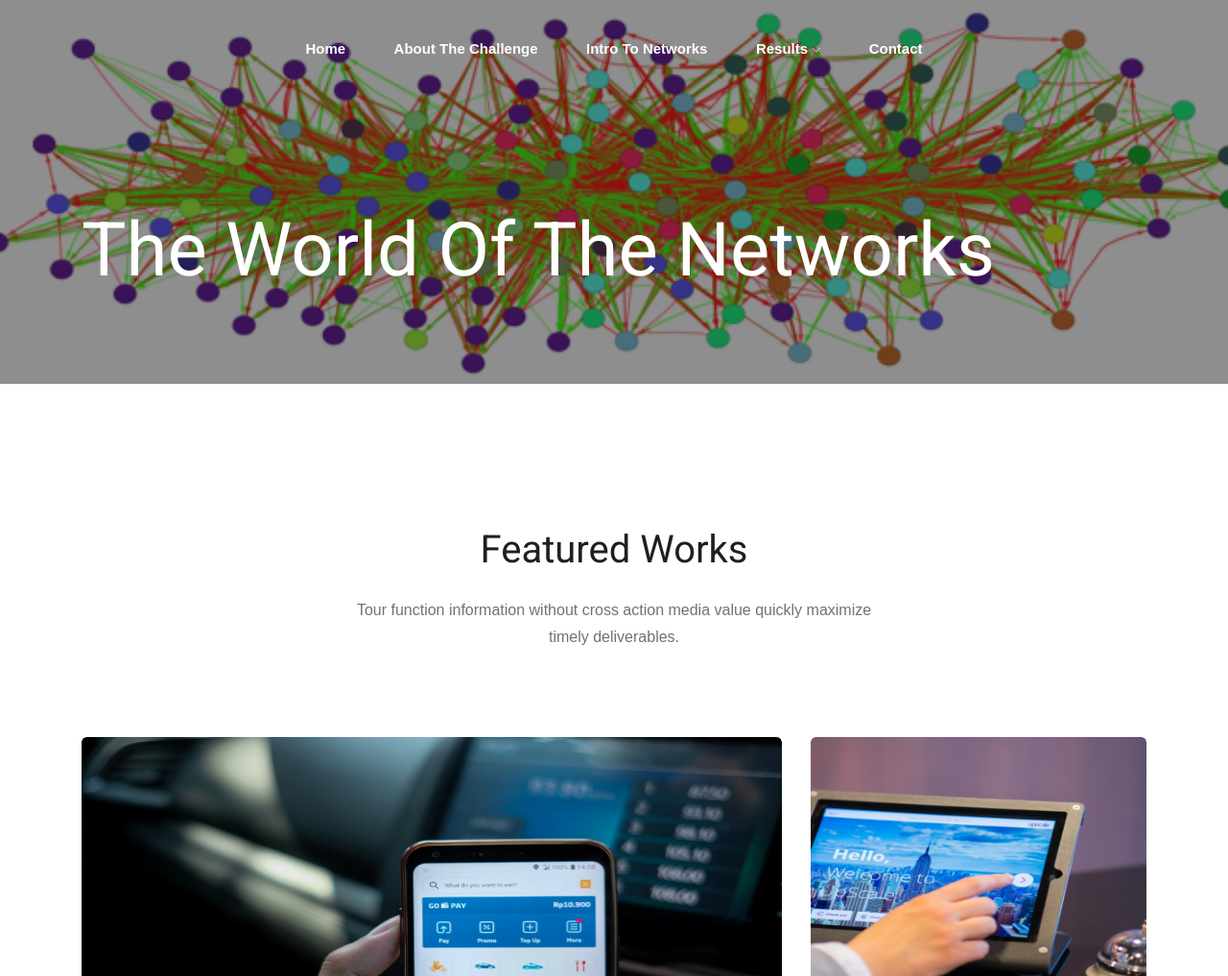
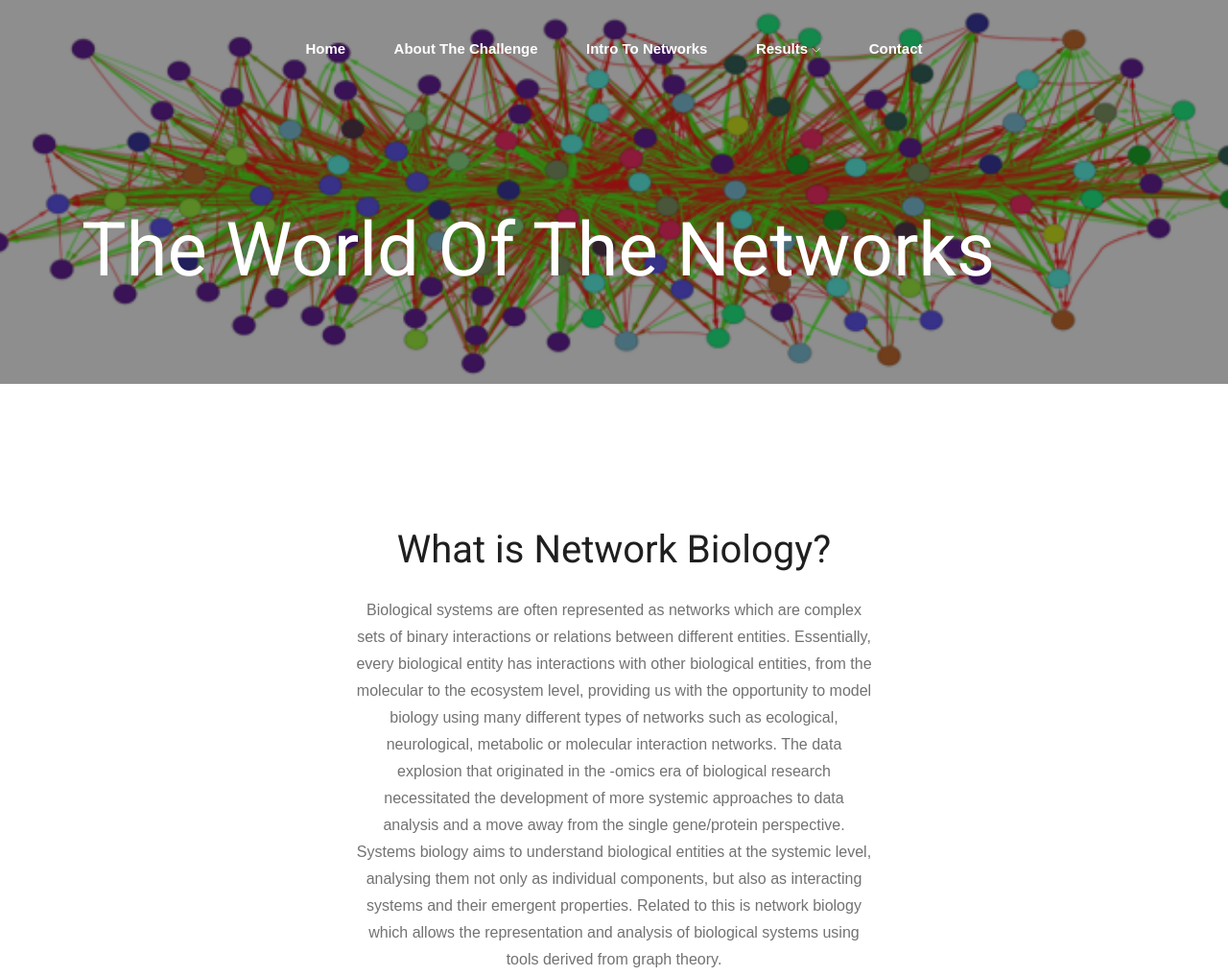
Before and after one commit to KevinMLanderos/NetBio, a plain HTML site: page Portfolio.html in a window 1280 px wide. Shown: the top 1017 px of the page at 96% size. Drawn offline with Linux system fonts and the light colour scheme; a web font is replaced by a local one.

Commit message:
Update Portfolio.html

```diff
--- a/Portfolio.html
+++ b/Portfolio.html
@@ -97,8 +97,10 @@
             <div class="row justify-content-center">
                 <div class="col-lg-6">
                     <div class="section_title text-center mb-90">
-                        <h3 class="wow fadeInUp" data-wow-duration="1s" data-wow-delay=".3s">Featured Works</h3>
-                        <p class="wow fadeInUp" data-wow-duration="1s" data-wow-delay=".4s">Tour function information without cross action media value quickly maximize timely deliverables.</p>
+                        <h3 class="wow fadeInUp" data-wow-duration="1s" data-wow-delay=".3s">What is Network Biology?</h3>
+                        <p class="wow fadeInUp" data-wow-duration="1s" data-wow-delay=".4s">Biological systems are often represented as networks which are complex sets of binary interactions or relations between different entities. Essentially, every biological entity has interactions with other biological entities, from the molecular to the ecosystem level, providing us with the opportunity to model biology using many different types of networks such as ecological, neurological, metabolic or molecular interaction networks.
+
+The data explosion that originated in the -omics era of biological research necessitated the development of more systemic approaches to data analysis and a move away from the single gene/protein perspective. Systems biology aims to understand biological entities at the systemic level, analysing them not only as individual components, but also as interacting systems and their emergent properties. Related to this is network biology which allows the representation and analysis of biological systems using tools derived from graph theory.</p>
                     </div>
                 </div>
             </div>
```
